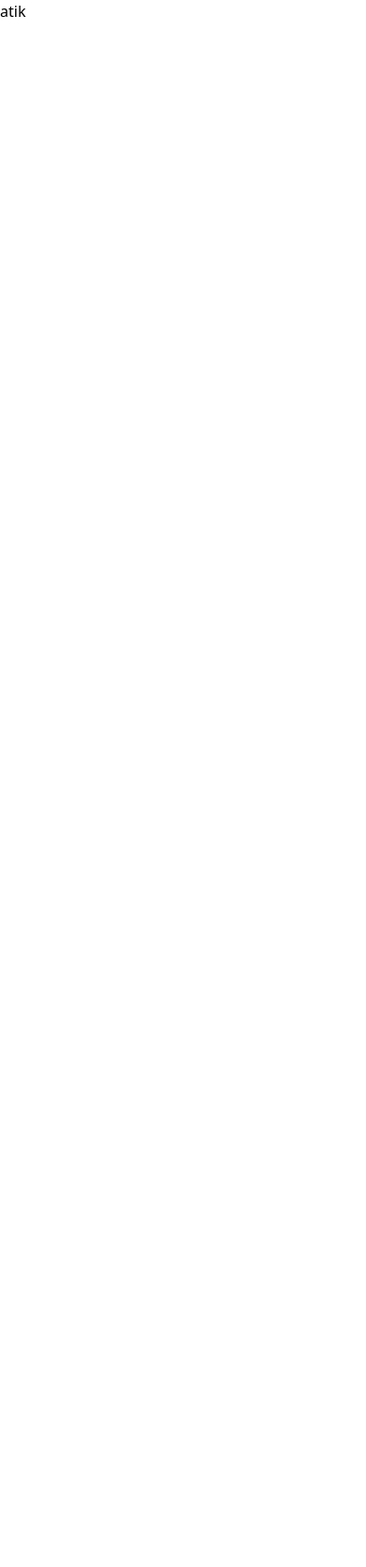
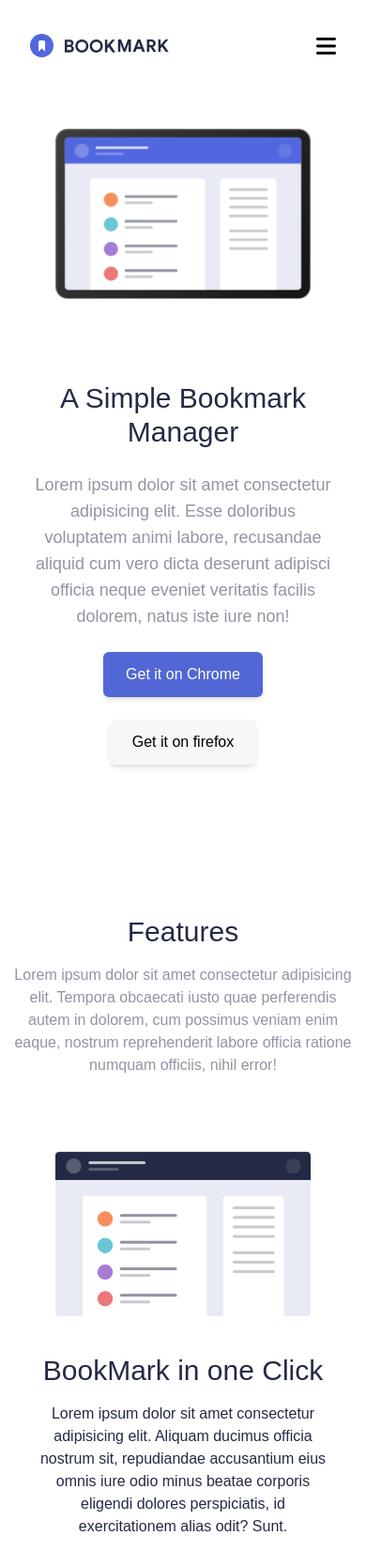
Before and after one commit to Ar-Dihan/Book-mark, a website: page src/index.html in a window 390 px wide. Shown: the whole page at 94% size. Before the commit the page ends 844 px from the top, so only its background shows below. Drawn offline with Linux system fonts and the light colour scheme.

Commit message:
half done

```diff
--- a/src/index.html
+++ b/src/index.html
@@ -3,15 +3,130 @@
   <head>
     <meta charset="UTF-8" />
     <meta name="viewport" content="width=device-width, initial-scale=1.0" />
+    <link
+      rel="stylesheet"
+      href="https://cdnjs.cloudflare.com/ajax/libs/font-awesome/6.0.0/css/all.min.css"
+      integrity="sha512-9usAa10IRO0HhonpyAIVpjrylPvoDwiPUiKdWk5t3PyolY1cOd4DSE0Ga+ri4AuTroPR5aQvXU9xC6qOPnzFeg=="
+      crossorigin="anonymous"
+      referrerpolicy="no-referrer"
+    />
     <link href="../dist/output.css" rel="stylesheet" />
     <title>BookMarkO</title>
   </head>
-  <body>
+  <body class="font-Poppins">
     <!-- Header -->
     <header>
-      <nav class="container">
-        <h1 class="">atik</h1>
+      <nav class="container flex items-center py-4 mt-4 sm:mt-12">
+        <div class="py-1">
+          <img src="/images/logo-bookmark.svg" alt="" />
+        </div>
+        <ul
+          class="hidden sm:flex flex-1 justify-end items-center gap-12 uppercase text-bookMark-blue text-xs"
+        >
+          <li class="cursor-pointer">features</li>
+          <li class="cursor-pointer">pricing</li>
+          <li class="cursor-pointer">contact</li>
+          <button
+            type="button"
+            class="text-white bg-bookMark-red px-9 py-3 rounded-md uppercase"
+          >
+            login
+          </button>
+        </ul>
+        <div class="flex sm:hidden flex-1 justify-end">
+          <i class="text-2xl fa-solid fa-bars"></i>
+        </div>
       </nav>
     </header>
+
+    <!-- Hero -->
+    <section class="relative">
+      <div
+        class="container flex flex-col-reverse lg:flex-row items-center gap-12 mt-14 lg:mt-28"
+      >
+        <!-- content -->
+        <div class="flex flex-1 flex-col items-center lg:items-start">
+          <h2
+            class="text-3xl text-bookMark-blue md:tex-4 lg:text-5xl text-center lg:text-left mb-6 font-poppins"
+          >
+            A Simple Bookmark <br />
+            Manager
+          </h2>
+          <p class="text-bookMark-gray text-lg text-center lg:text-left mb-6">
+            Lorem ipsum dolor sit amet consectetur adipisicing elit. Esse
+            doloribus voluptatem animi labore, recusandae aliquid cum vero dicta
+            deserunt adipisci officia neque eveniet veritatis facilis dolorem,
+            natus iste iure non!
+          </p>
+          <div class="flex justify-center flex-wrap gap-6">
+            <button
+              type="button"
+              class="btn btn-purple hover:bg-bookMark-white hover:text-black"
+            >
+              Get it on Chrome</button
+            ><button
+              type="button"
+              class="btn btn-white hover:bg-bookMark-purple hover:text-white"
+            >
+              Get it on firefox
+            </button>
+          </div>
+        </div>
+        <!-- image -->
+        <div class="flex justify-center flex-1 mb-10 md:mb-16 lg:mb-0 z-10">
+          <img
+            src="/images/hero-bg.png"
+            alt=""
+            class="w-5/6 h-5/6 sm:w-3/4 sm:h-3/4 md:w-full md:h-full"
+          />
+        </div>
+      </div>
+      <!-- rounded rectangel -->
+      <div
+        class="hidden md:block overflow-hidden bg-bookMark-purple rounded-l-full absolute h-80 w-2/4 top-36 right-0 lg:-bottom-28 lg:-right-36"
+      ></div>
+    </section>
+
+    <!-- features -->
+    <section class="bg-bookmark-white py-20 mt-20 lg:mt-60">
+      <!-- Heading -->
+      <div class="container sm:w-3/4 lg:w-5/12 mx-auto px-2">
+        <h1 class="text-3xl text-center text-bookMark-blue">Features</h1>
+        <p class="text-center text-bookMark-gray mt-4">
+          Lorem ipsum dolor sit amet consectetur adipisicing elit. Tempora
+          obcaecati iusto quae perferendis autem in dolorem, cum possimus veniam
+          enim eaque, nostrum reprehenderit labore officia ratione numquam
+          officiis, nihil error!
+        </p>
+      </div>
+
+      <!-- feature #1 -->
+      <div class="relative mt-20 lg:mt-24">
+        <div
+          class="container flex flex-col lg:flex-row items-center justify-center gap-x-24"
+        >
+          <!-- images -->
+          <div class="flex flex-1 justify-center z-10 mb-10 lg:mb-0">
+            <img
+              src="/images/illustration-features-tab-1.png"
+              alt=""
+              class="w-5/6 h-5/6 sm:w-3/4 sm:h-3/4 md:w-full md:h-full"
+            />
+          </div>
+          <!-- content -->
+          <div class="flex flex-1 flex-col items-center lg:items-start">
+            <h1 class="text-3xl text-bookMark-blue">BookMark in one Click</h1>
+            <p
+              class="text-bookMark-blue my-4 text-center lg:text-left sm:w-3/4 lg:mb-0"
+            >
+              Lorem ipsum dolor sit amet consectetur adipisicing elit. Aliquam
+              ducimus officia nostrum sit, repudiandae accusantium eius omnis
+              iure odio minus beatae corporis eligendi dolores perspiciatis, id
+              exercitationem alias odit? Sunt.
+            </p>
+          </div>
+        </div>
+      </div>
+    </section>
   </body>
 </html>
--- a/src/input.css
+++ b/src/input.css
@@ -1,3 +1,14 @@
 @tailwind base;
 @tailwind components;
 @tailwind utilities;
+@import url('https://fonts.googleapis.com/css2?family=Poppins:wght@100;200;300;400;500;600;700;800&display=swap');
+
+.btn{
+    @apply shadow-md py-3 px-6 rounded-md transition duration-300;
+}
+.btn-purple{
+    @apply bg-bookMark-purple text-white;
+}
+.btn-white{
+    @apply bg-bookMark-white;
+}
--- a/tailwind.config.js
+++ b/tailwind.config.js
@@ -1,7 +1,27 @@
 module.exports = {
   content: ["./src/**/*.{html,js}"],
   theme: {
-    extend: {},
+    extend: {
+      colors: {
+        'bookMark-purple': '#5267D5',
+        'bookMark-red': '#FA5959',
+        'bookMark-blue': '#242A45',
+        'bookMark-gray': '#9194A2',
+        'bookMark-white': '#F7F7F7',
+      },
+    },
+    fontFamily: {
+      Poppins: ['Poppins', 'sans-serif'],
+    },
+    container:{
+      center: true,
+      padding: '2rem',
+      screens:{
+        lg: '1124',
+        xl: '1124',
+        '2xl': '1124',
+      },
+    },
   },
   plugins: [],
 }
```
Also changed, not shown: dist/output.css, images/hero-bg.png (added), images/icon-arrow.svg (added), images/illustration-features-tab-1.png (added), images/illustration-features-tab-2.png (added), images/illustration-features-tab-3.png (added), images/logo-bookmark-white.png (added), images/logo-bookmark.svg (added), images/logo-chrome.svg (added), images/logo-firefox.svg (added), images/logo-opera.svg (added).
